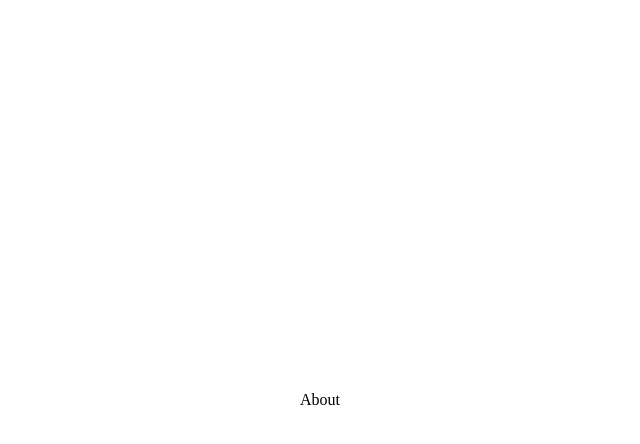
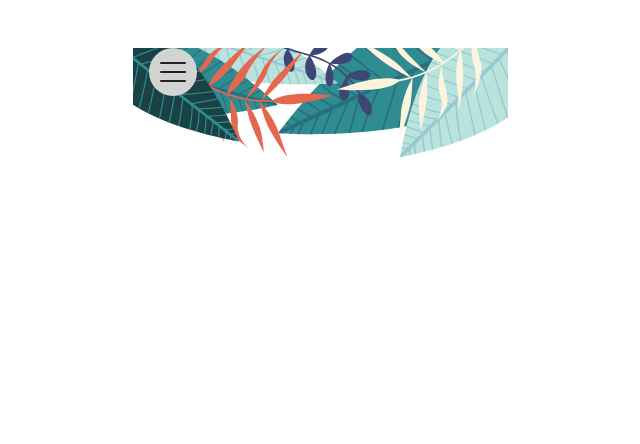
Before and after one commit to nicole-avila/airbean-group-exercise, a React (Vite) app in the folder airbean-gruppovning/: page /about in a window 1280 px wide. Shown: the top 444 px of the page, without its empty margins (320-960 px from the left). Built offline with nearby package versions, Linux system fonts and the light colour scheme.

Commit message:
header komponent klar, about-påbörjad

```diff
--- a/airbean-gruppovning/src/components/header/Header.jsx
+++ b/airbean-gruppovning/src/components/header/Header.jsx
@@ -1 +1,14 @@
 import './Header.css'
+import React from 'react'
+
+function Header() {
+  return (
+    <>
+    <header className='main-header'>
+        <div className='roundbox'> <img src="../src/assets/graphics/navicon.svg" alt="" /> </div>
+    </header>
+    </>
+  )
+}
+
+export default Header;
--- a/airbean-gruppovning/src/components/header/header.css
+++ b/airbean-gruppovning/src/components/header/header.css
@@ -0,0 +1,16 @@
+.main-header {
+    width: 375px;
+    height: 113px;
+    background-image: url('../../../src/assets/graphics/graphics-header.svg');
+}
+
+.roundbox {
+    background-color: lightgray ;
+    margin: 1rem;
+    border-radius: 50%;
+    width: 48px;
+    height: 48px;
+    display: flex;
+    justify-content: center;
+    align-items: center;
+}
--- a/airbean-gruppovning/src/views/About/About.css
+++ b/airbean-gruppovning/src/views/About/About.css
@@ -0,0 +1,4 @@
+.about-article {
+    width: 375px;
+    height: 1061px;
+}
--- a/airbean-gruppovning/src/views/About/About.jsx
+++ b/airbean-gruppovning/src/views/About/About.jsx
@@ -1,11 +1,16 @@
 import './About.css'
 import React from 'react'
+import Header from '../../components/header/Header';
 
 function About() {
 
     return (
         <>
-          <p>About</p>
+      <article className='about-article'>
+<Header />
+
+
+      </article>
         </>
   )
 }
```
